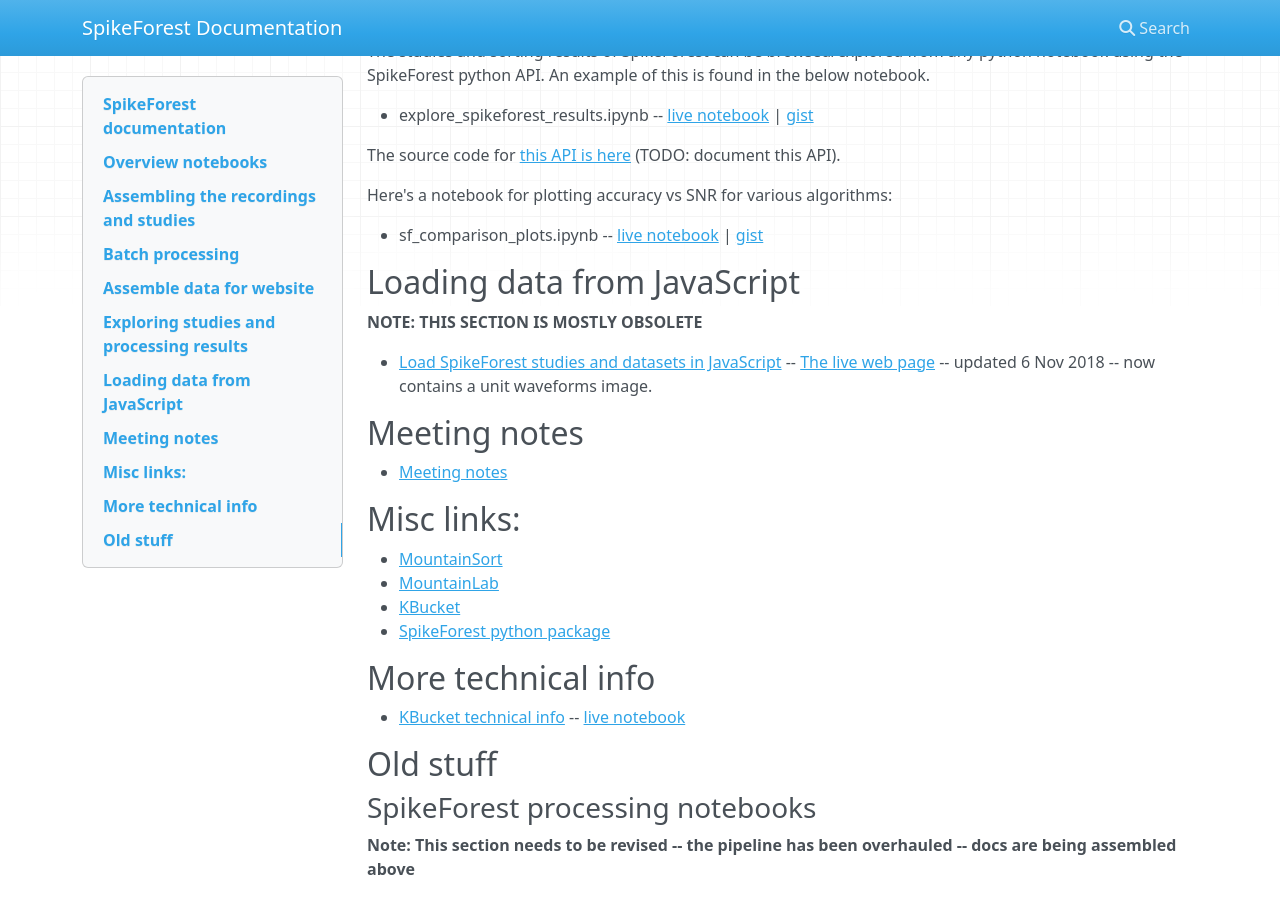
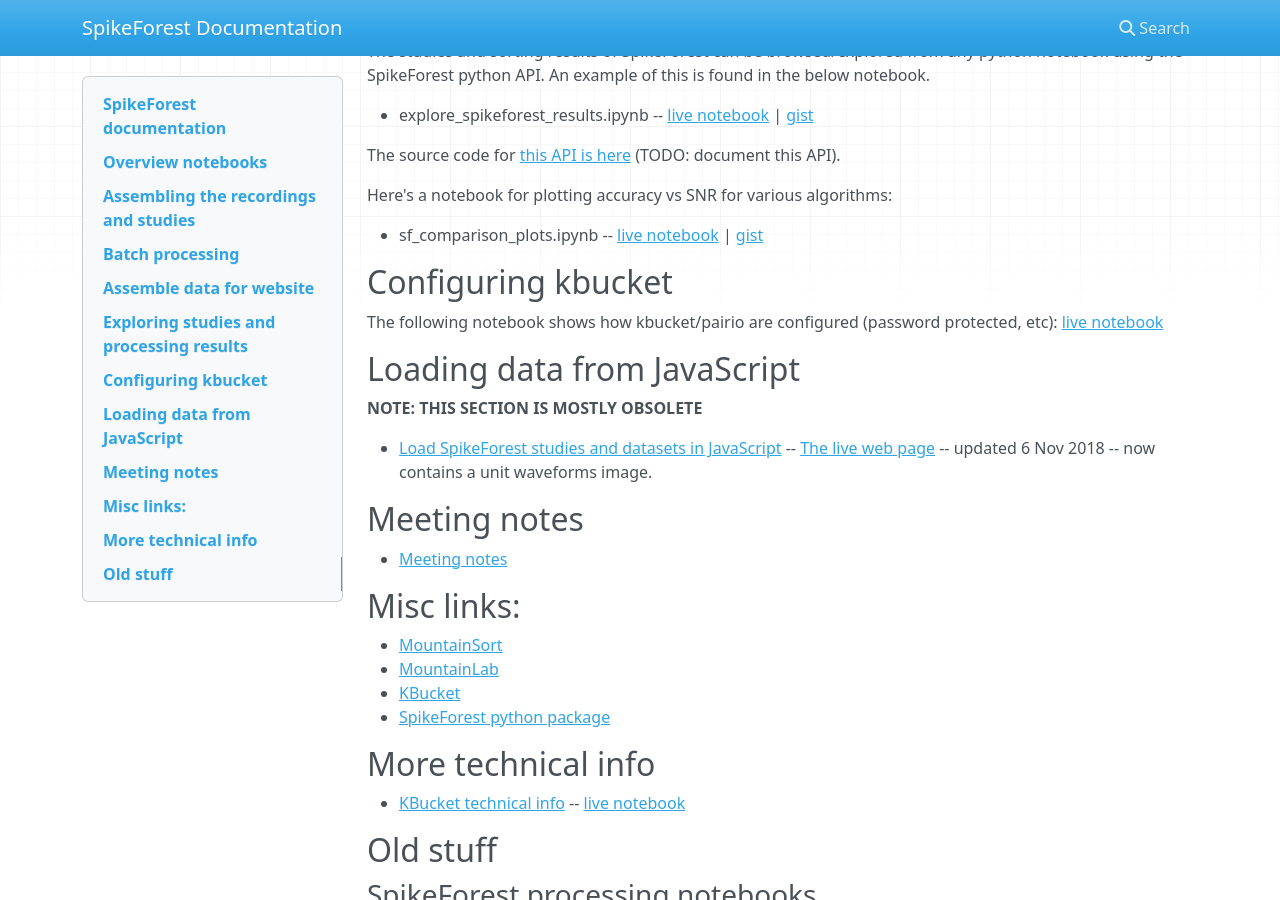
Before and after one commit to scratcharchive/spikeforest-docs, an MkDocs documentation site: the page built from docs/index.md, in a window 1280 px wide and 900 px high, scrolled down 907 px. Built offline with MkDocs 1.6.1, drawn with Linux system fonts in a browser that asks for light colours; nearby versions of some CDN libraries.

Commit message:
Update index.md

```diff
--- a/docs/index.md
+++ b/docs/index.md
@@ -42,6 +42,10 @@
 
 * sf_comparison_plots.ipynb -- [live notebook](https://colab.research.google.com/gist/magland/5c82306f20aa2a81ba9d429b5e1d3c23/sf_comparison_plots.ipynb) | [gist](https://gist.github.com/magland/5c82306f20aa2a81ba9d429b5e1d3c23#file-sf_comparison_plots-ipynb)
 
+## Configuring kbucket
+
+The following notebook shows how kbucket/pairio are configured (password protected, etc): [live notebook](https://colab.research.google.com/gist/magland/b4e675106063f0dd763b24c93d2ec395/kbucket_config.ipynb#scrollTo=VBb8P_kfos7x)
+
 ## Loading data from JavaScript
 
 **NOTE: THIS SECTION IS MOSTLY OBSOLETE**
```
